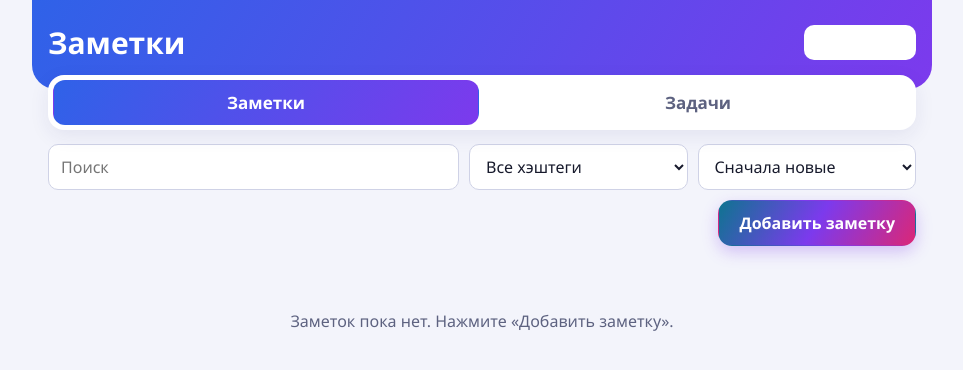
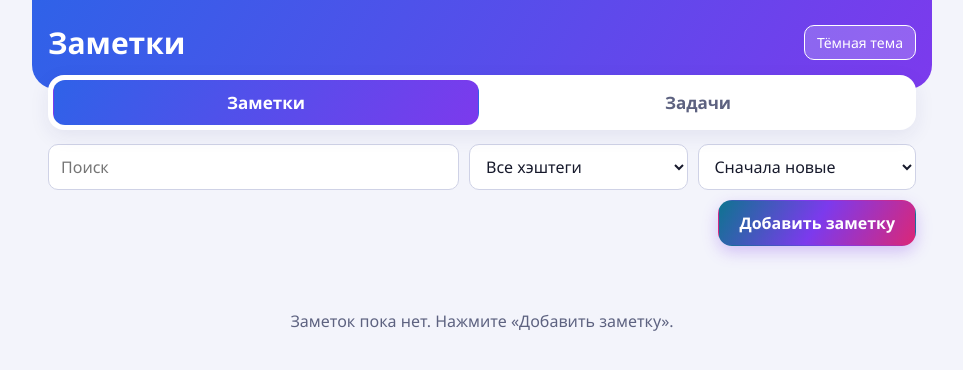
Before and after one commit to mihailkolobov13-eng/zadachi-i-zametki, a plain HTML site: page index.html in a window 1280 px wide. In both pictures the pointer is over the button "Тёмная тема". Shown: the whole page, without its empty margins (158-1121 px from the left). Drawn offline with Linux system fonts and the light colour scheme.

Commit message:
Кнопка темы не сливается при наведении

```diff
--- a/index.html
+++ b/index.html
@@ -250,6 +250,9 @@
 
   /* ====== Выбранная кнопка срока ====== */
   .quick button.active { background: var(--accent); border-color: var(--accent); color: #fff; }
+
+  /* Кнопка темы на шапке с переливом: при наведении не белеет, текст остаётся видно */
+  #themeBtn:hover { background: rgba(255, 255, 255, .2); color: #fff; border-color: #fff; }
 
   @media (max-width: 600px) {
     h1 { font-size: 26px; }
```
